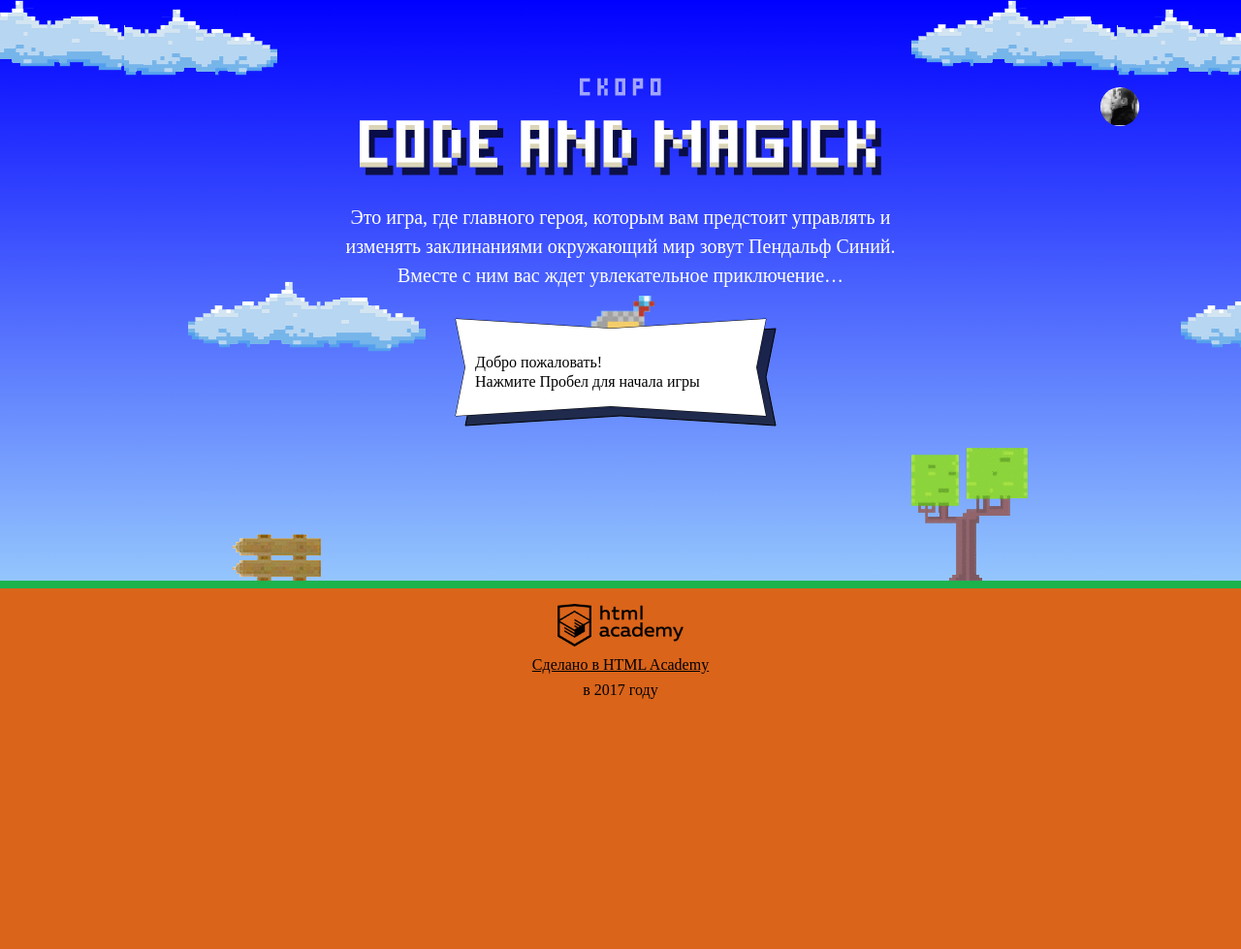
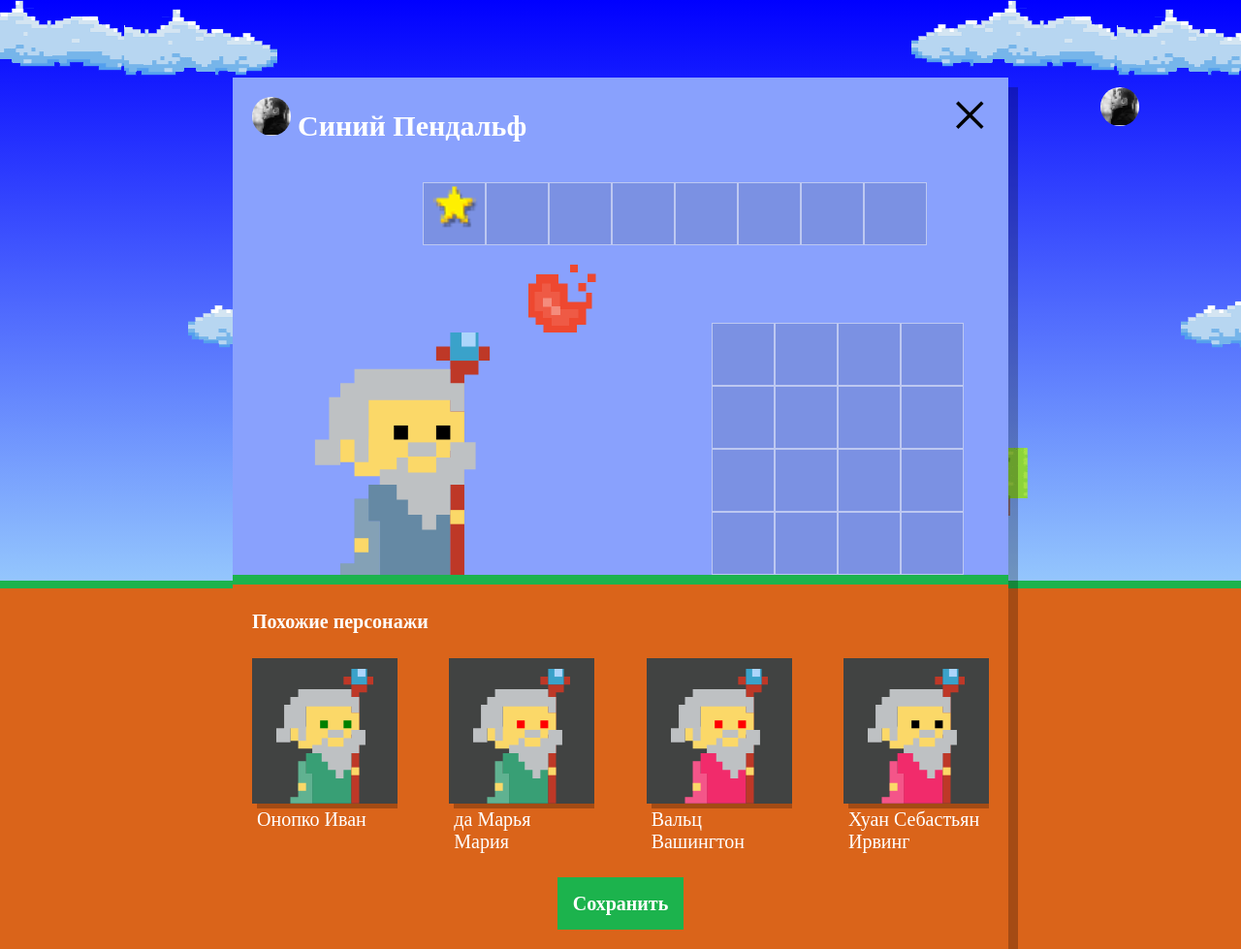
Before and after one commit to RylovALXRV/106372-code-and-magick-18, a website: page index.html in a window 1280 px wide. Shown: the whole page at 97% size. Before the commit the page ends 800 px from the top, so only its background shows below. Drawn offline with Linux system fonts and the light colour scheme; a web font is replaced by a local one.

Commit message:
выполнил задание №4 Учебный проект: нас орда

```diff
--- a/index.html
+++ b/index.html
@@ -203,7 +203,8 @@
     }
   </script>
 
- <script src="js/stat.js"></script>
+<script src="js/stat.js"></script>
+<script src="js/setup.js"></script>
 <script src="js/game.js"></script>
 
 </body>
--- /dev/null
+++ b/js/setup.js
@@ -0,0 +1,68 @@
+'use strict';
+
+var setupElement = document.querySelector('.setup');
+var setupSimilarElement = setupElement.querySelector('.setup-similar');
+var setupSimilarListElement = setupElement.querySelector('.setup-similar-list');
+var similarWizardTemplate = document.querySelector('#similar-wizard-template').content.querySelector('.setup-similar-item');
+
+var AMOUNT_WIZARDS = 4;
+
+var wizardFeatures = {
+  FIRST_NAMES: ['Иван', 'Хуан Себастьян', ' Мария', 'Кристоф', 'Виктор', 'Юлия', 'Люпита', 'Вашингтон'],
+  LAST_NAMES: ['да Марья', 'Верон', 'Мирабелла', 'Вальц', 'Онопко', 'Топольницкая', 'Нионго', 'Ирвинг'],
+  COAT_COLORS: ['rgb(101, 137, 164)', 'rgb(241, 43, 107)', 'rgb(146, 100, 161)', 'rgb(56, 159, 117)',
+    'rgb(215, 210, 55)', 'rgb(0, 0, 0)'],
+  EYES_COLORS: ['black', 'red', 'blue', 'yellow', 'green'],
+};
+
+var getRandomElement = function (arr) {
+  return arr[Math.floor(Math.random() * arr.length)];
+};
+
+var getRandomFullName = function (dataWizard) {
+  var firstName = getRandomElement(dataWizard.FIRST_NAMES);
+  var lastName = getRandomElement(dataWizard.LAST_NAMES);
+
+  return Math.round(Math.random()) ? firstName + ' ' + lastName : lastName + ' ' + firstName;
+};
+
+var generateDataWizards = function (dataWizard, amountWizards) {
+  var wizards = [];
+
+  for (var i = 0; i < amountWizards; i++) {
+    wizards.push({
+      name: getRandomFullName(dataWizard),
+      coatColor: getRandomElement(dataWizard.COAT_COLORS),
+      eyesColor: getRandomElement(dataWizard.EYES_COLORS),
+    });
+  }
+
+  return wizards;
+};
+
+var renderWizard = function (wizard) {
+  var wizardElement = similarWizardTemplate.cloneNode(true);
+
+  wizardElement.querySelector('.setup-similar-label').textContent = wizard.name;
+  wizardElement.querySelector('.wizard-coat').style.fill = wizard.coatColor;
+  wizardElement.querySelector('.wizard-eyes').style.fill = wizard.eyesColor;
+
+  return wizardElement;
+};
+
+var renderWizards = function (wizards) {
+  var fragment = document.createDocumentFragment();
+
+  wizards.forEach(function (wizard) {
+    fragment.appendChild(renderWizard(wizard));
+  });
+
+  setupSimilarListElement.appendChild(fragment);
+};
+
+var wizardsFeatures = generateDataWizards(wizardFeatures, AMOUNT_WIZARDS);
+
+setupElement.classList.remove('hidden');
+setupSimilarElement.classList.remove('hidden');
+
+renderWizards(wizardsFeatures);
```
